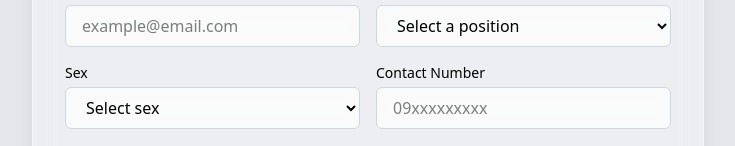
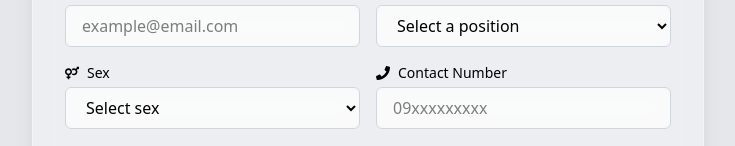
Before and after one commit to alecxander567/SIA-Frontend, a React (Vite) app: page /signup in a window 1280 px wide. Shown: the part 323-469 px from the top of the page, without its empty margins (272-1007 px from the left). Built offline with nearby package versions, Linux system fonts and the light colour scheme.

Commit message:
few enhancements

```diff
--- a/src/Pages/Register.jsx
+++ b/src/Pages/Register.jsx
@@ -7,6 +7,8 @@ import {
   FaLock,
   FaEye,
   FaEyeSlash,
+  FaVenusMars,
+  FaPhone,
 } from "react-icons/fa";
 import axios from "axios";
 
@@ -155,7 +157,8 @@ function Register() {
           {/* Sex and Contact Number */}
           <div className="flex gap-4">
             <div className="w-1/2">
-              <label className="block text-sm font-medium mb-1 text-black">
+              <label className="flex items-center text-sm font-medium mb-1 text-black gap-2">
+                <FaVenusMars className="text-black-600" />
                 Sex
               </label>
               <select
@@ -171,8 +174,10 @@ function Register() {
               </select>
             </div>
 
+            {/* Contact Number Field */}
             <div className="w-1/2">
-              <label className="block text-sm font-medium mb-1 text-black">
+              <label className="flex items-center text-sm font-medium mb-1 text-black gap-2">
+                <FaPhone className="text-black-600" />
                 Contact Number
               </label>
               <input
```
